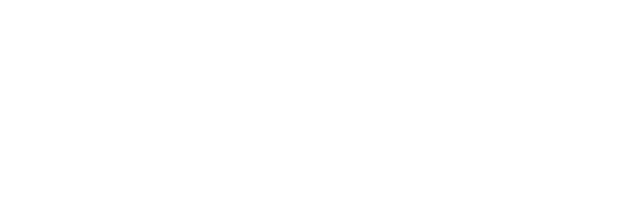
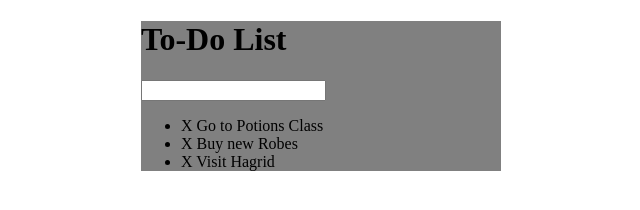
Before and after one commit to matosb2/Todo-List-Project, a plain HTML site: page assets/index.html in a window 1280 px wide. Shown: the whole page, without its empty margins (319-959 px from the left). Drawn offline with Linux system fonts and the light colour scheme.

Commit message:
Create list and basic style

```diff
--- a/assets/css/todos.css
+++ b/assets/css/todos.css
@@ -0,0 +1,5 @@
+#container {
+    background: gray;
+    width: 360px;
+    margin: 0 auto;
+}
--- a/assets/index.html
+++ b/assets/index.html
@@ -8,6 +8,16 @@
     <link rel="stylesheet" type="text/css" href="css/todos.css">
 </head>
 <body>
+    <div id="container">
+        <h1>To-Do List</h1>
+        <input type="text">
+
+        <ul>
+            <li><span>X</span> Go to Potions Class</li>
+            <li><span>X</span> Buy new Robes</li>
+            <li><span>X</span> Visit Hagrid</li>
+        </ul>
+    </div>
 
     <script type="text/javascript" src="js/lib/jquery-3.3.1.min.js"></script>
     <script type="text/javascript" src="js/todos.js"></script>
```
